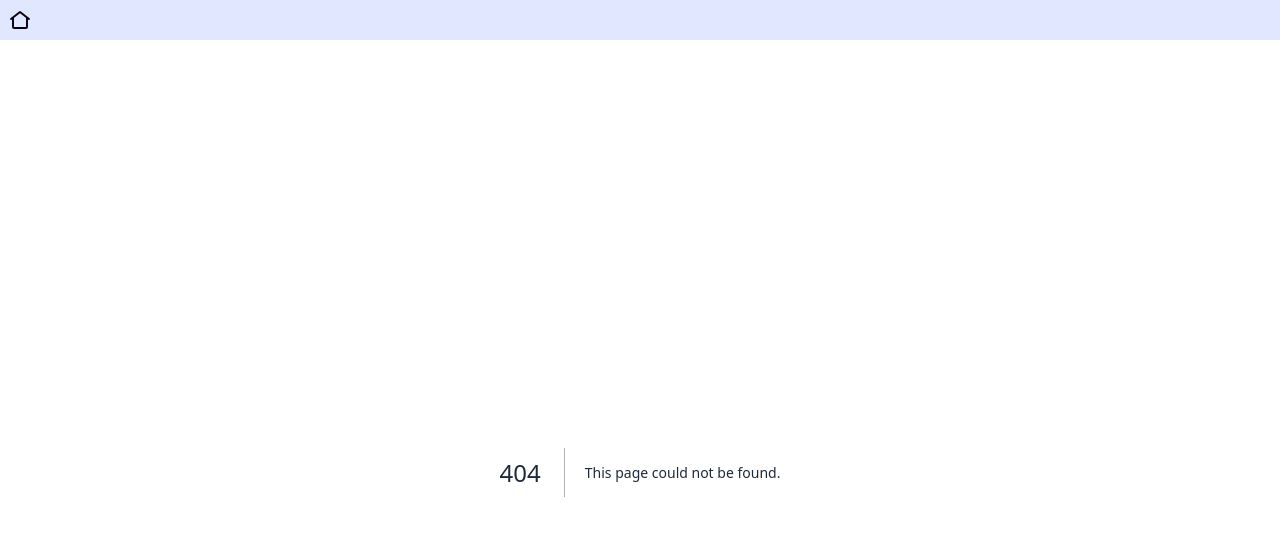
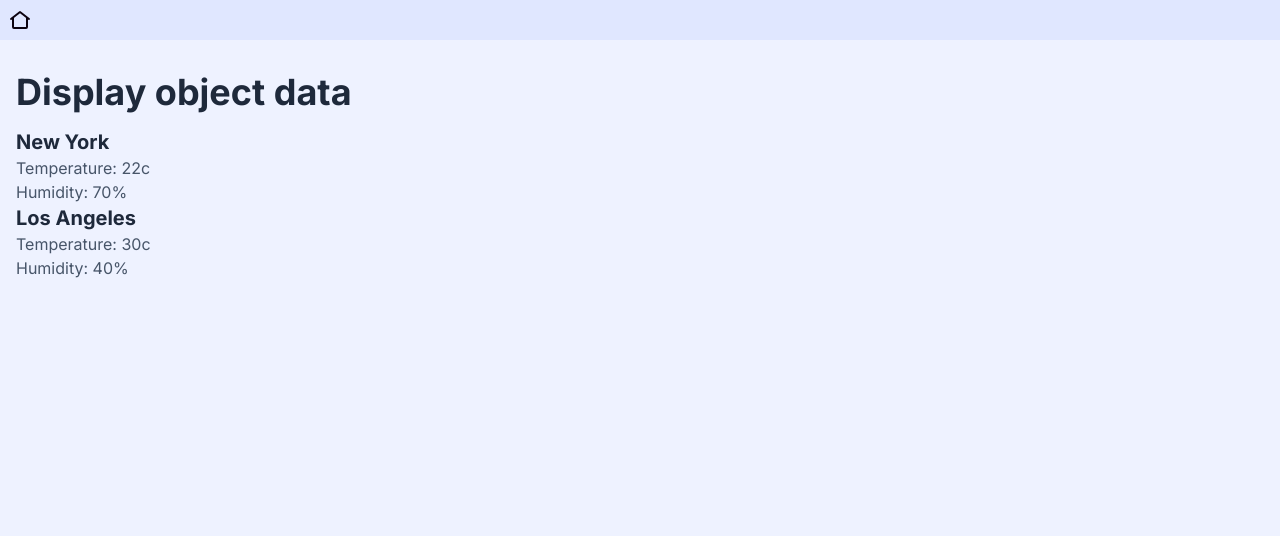
Before and after one commit to emanuelefavero/frontend-problems, a Next.js app in the folder react/: page /display-object-data in a window 1280 px wide. Before the commit this address had no page. Shown: the top 536 px of the page. Built offline with nearby package versions, Linux system fonts and the light colour scheme.

Commit message:
add /display-object-data

```diff
--- /dev/null
+++ b/react/app/display-object-data/page.tsx
@@ -0,0 +1,37 @@
+'use client'
+
+interface City {
+  temperature: string
+  humidity: string
+}
+
+interface Temperatures {
+  [key: string]: City
+}
+
+const temperatures: Temperatures = {
+  'New York': {
+    temperature: '22c',
+    humidity: '70%',
+  },
+  'Los Angeles': {
+    temperature: '30c',
+    humidity: '40%',
+  },
+}
+
+export default function Page() {
+  return (
+    <>
+      <h1>Display object data</h1>
+
+      {Object.keys(temperatures).map((city) => (
+        <div key={city}>
+          <h2 className='font-bold text-xl'>{city}</h2>
+          <p>Temperature: {temperatures[city].temperature}</p>
+          <p>Humidity: {temperatures[city].humidity}</p>
+        </div>
+      ))}
+    </>
+  )
+}
--- a/react/app/page.tsx
+++ b/react/app/page.tsx
@@ -21,6 +21,9 @@ export default function Home() {
         <li>
           <Link href='/color-boxes'>Color boxes</Link>
         </li>
+        <li>
+          <Link href='/display-object-data'>Display object data</Link>
+        </li>
       </ul>
     </>
   )
```
